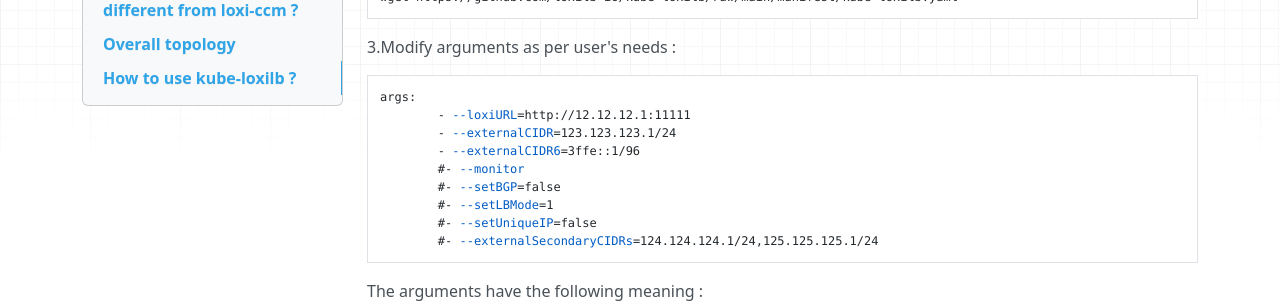
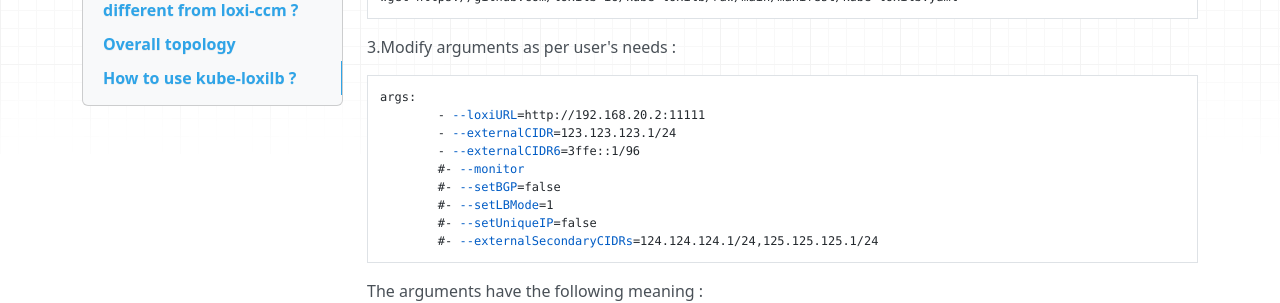
Before and after one commit to loxilb-io/loxilbdocs, an MkDocs documentation site: the page built from docs/kube-loxilb.md, in a window 1280 px wide and 900 px high, scrolled down 1472 px. Shown: the part 152-455 px from the top of the window. Built offline with MkDocs 1.6.1, drawn with Linux system fonts in a browser that asks for light colours; nearby versions of some CDN libraries; some of the changed lines change nothing that is shown.

Commit message:
Update kube-loxilb.md

````diff
--- a/docs/kube-loxilb.md
+++ b/docs/kube-loxilb.md
@@ -29,7 +29,7 @@ wget https://github.com/loxilb-io/kube-loxilb/raw/main/manifest/kube-loxilb.yaml
 3.Modify arguments as per user's needs :
 ```
 args:
-        - --loxiURL=http://12.12.12.1:11111
+        - --loxiURL=http://192.168.20.2:11111
         - --externalCIDR=123.123.123.1/24
         - --externalCIDR6=3ffe::1/96
         #- --monitor
````
